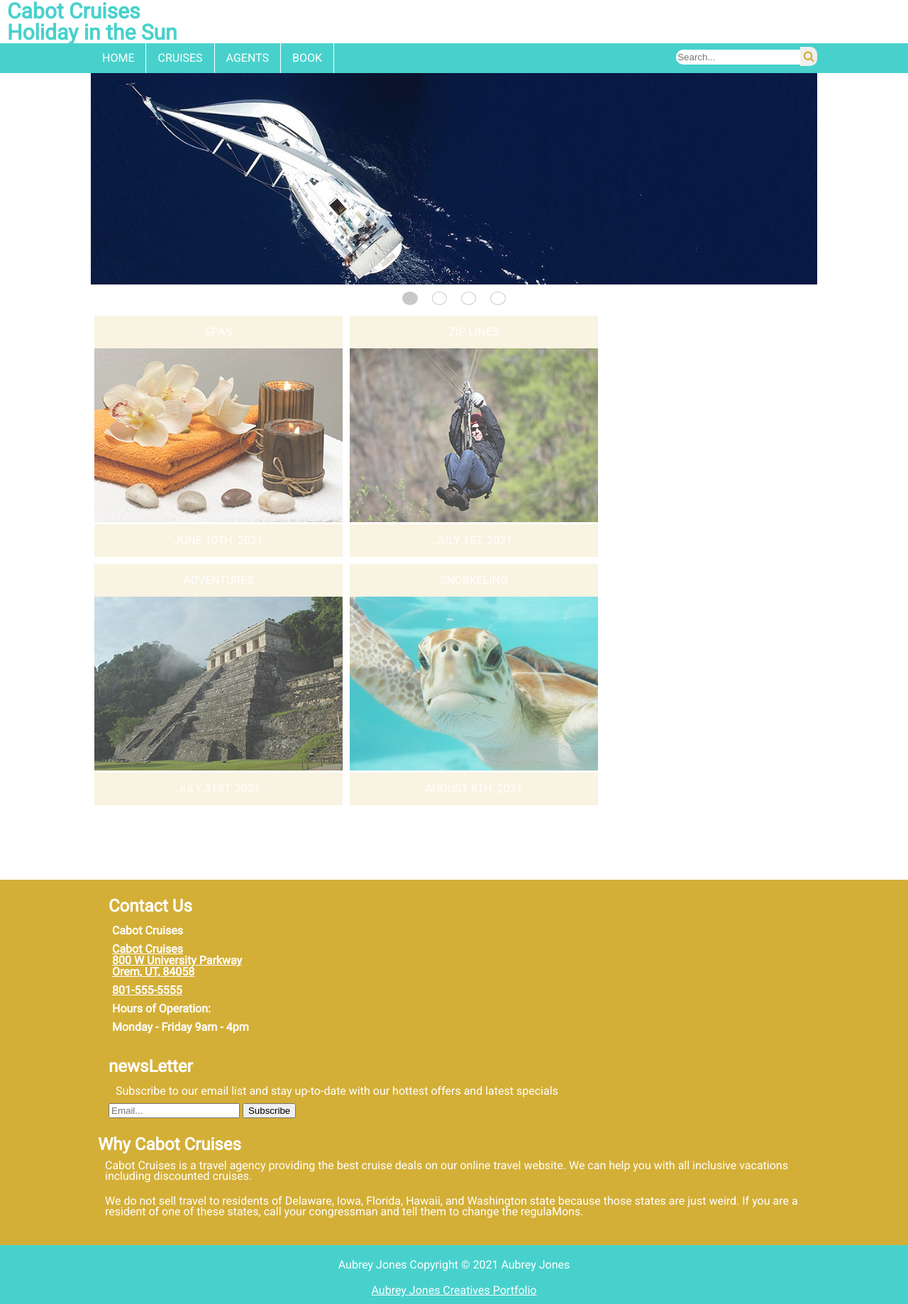
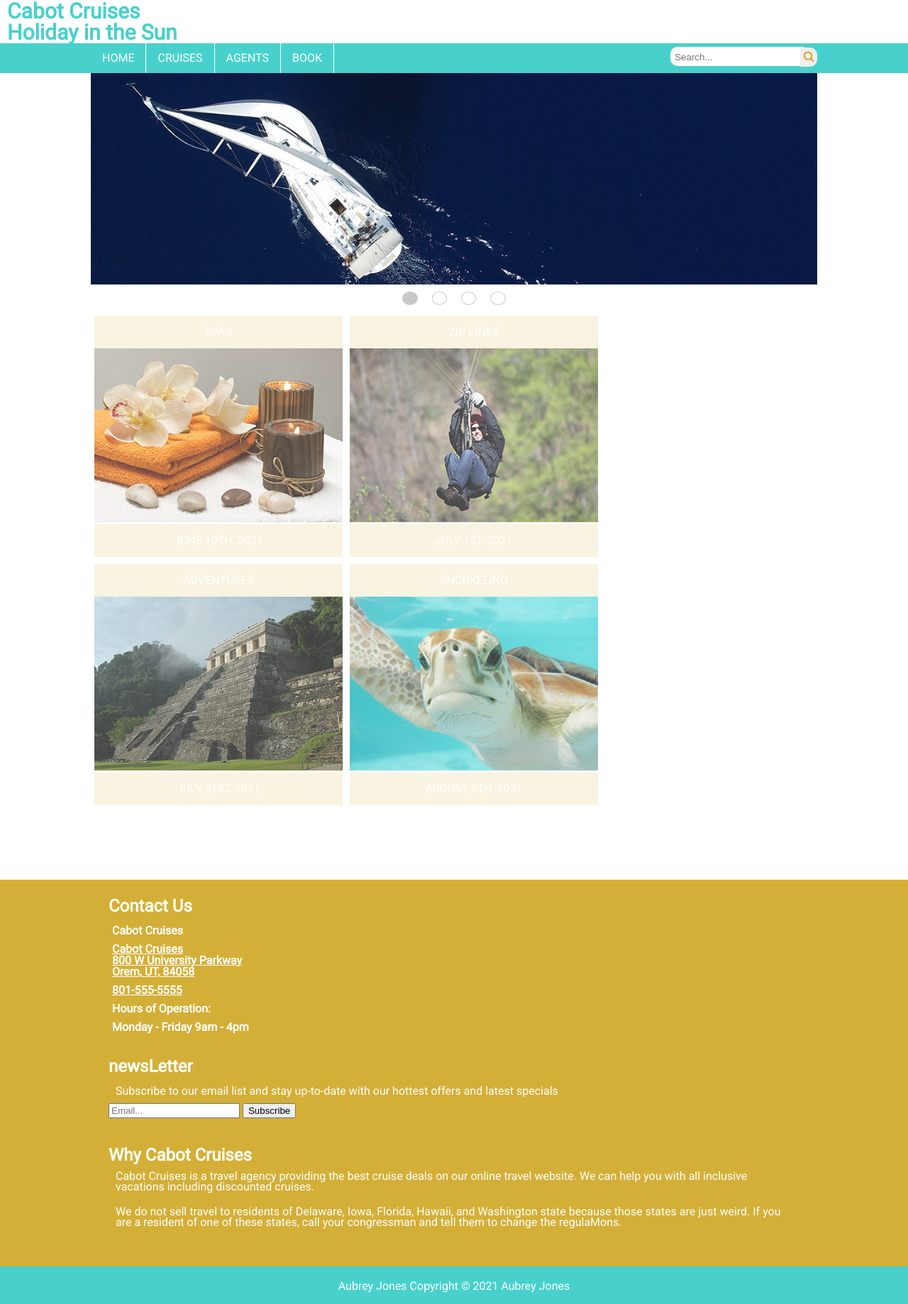
Before and after one commit to aubreyjonescreatives/blog-php-wordpress, a plain HTML site: page index.html in a window 1280 px wide. Shown: the part 302-2140 px from the top of the page at 71% size. Drawn offline with nearby package versions, Linux system fonts and the light colour scheme; files whose address does not match are found by name.

Commit message:
fix search button padding

```diff
--- a/index.html
+++ b/index.html
@@ -138,7 +138,7 @@
 
 
 
-<div id="wrapperFooter">
+<div id="footerWrapper">
 
 
 <footer>
--- a/scss/_large.scss
+++ b/scss/_large.scss
@@ -73,7 +73,7 @@ main {
 footer {
   display: grid;
   grid-template-columns: 1fr 1fr 1fr;
-
+  grid-template-rows: auto;
 
 
 
--- a/scss/_medium.scss
+++ b/scss/_medium.scss
@@ -13,16 +13,11 @@ grid-template-columns: 1fr 2fr;
 
 
 div:nth-child(1) {
-  grid-template-columns: 1fr 2fr;
-
-
+  margin-top: 0px;
 }
 
 
-
-
 div:nth-child(2) {
-    grid-template-columns: 1fr 2fr;
     font-size: 30px;
     color: $secondaryColor;
 
@@ -127,7 +122,7 @@ div#search {
     border-radius: 10px 0px 0px 10px;
     border: none;
     margin-right: 0px;
-    padding: 3px 2px 3px 2px;
+    padding: 7px 6px 5px 6px;
   }
 
   button {
@@ -197,7 +192,7 @@ footer {
 
   display: grid;
   grid-template-columns: 1fr 2fr;
-
+  grid-template-rows: auto;
 
 
 }
--- a/scss/_small-default.scss
+++ b/scss/_small-default.scss
@@ -39,12 +39,11 @@ header {
   margin: 0 auto;
   margin-left: 10px;
   display: grid;
-
+  grid-template-columns: 1fr;
 
 
 
   div:nth-child(1) {
-    grid-template-columns: 1fr;
     clear: both;
     float: left;
     margin-top: 50px;
@@ -55,7 +54,6 @@ header {
     clear: both;
     font-size: 30px;
     color: $secondaryColor;
-    grid-template-columns: 1fr;
 
 
   }
@@ -173,7 +171,7 @@ div#search {
     border-radius: 10px 0px 0px 10px;
     border: none;
     margin-right: 0px;
-    padding: 3px 2px 2.5px 2px;
+    padding: 7px 6px 5px 6px;
   }
 
   button {
@@ -181,7 +179,7 @@ div#search {
     border: none;
     margin-left: -10px;
     font-size: 1rem;
-    padding: 4.5px;
+    padding: 5px;
     color: $primaryColor;
     border-color: white;
 
@@ -369,7 +367,7 @@ figure.heroimage img {width: 100%; padding: 10px;}
 
 /* ------------------------FOOTER----------------------------- */
 
-div#wrapperFooter {
+div#footerWrapper {
    margin-top: 100px;
     background-color: $primaryColor;
     padding-bottom: 20px;
@@ -378,9 +376,11 @@ div#wrapperFooter {
 
 footer {
   display: grid;
+  grid-template-columns: 1fr;
+  grid-template-rows: auto;
   color: $fontColor;
   padding: 10px;
-  grid-template-columns: 1fr;
+
 
 
 div:nth-child(1) {
@@ -419,6 +419,7 @@ div:nth-child(2) {
 }
 
 div:nth-child(3) {
+  padding: 15px;
 
   h1 {
     margin-top: 10px;
@@ -429,18 +430,6 @@ div:nth-child(3) {
   line-height: 15px;
   }
 }
-
-
-
-
-/*
-
-div.apple { grid-row: 1; grid-column: 1; align-self: start; }
-div.pear { grid-row: 2; grid-column: 1; }
-div.banana { grid-row: 3; grid-column: 1; }
-div.plum { grid-row: 4; grid-column: 1; }
-
- */
 
 
 
```
Also changed, not shown: css/cabotcruisesStyles.css.
